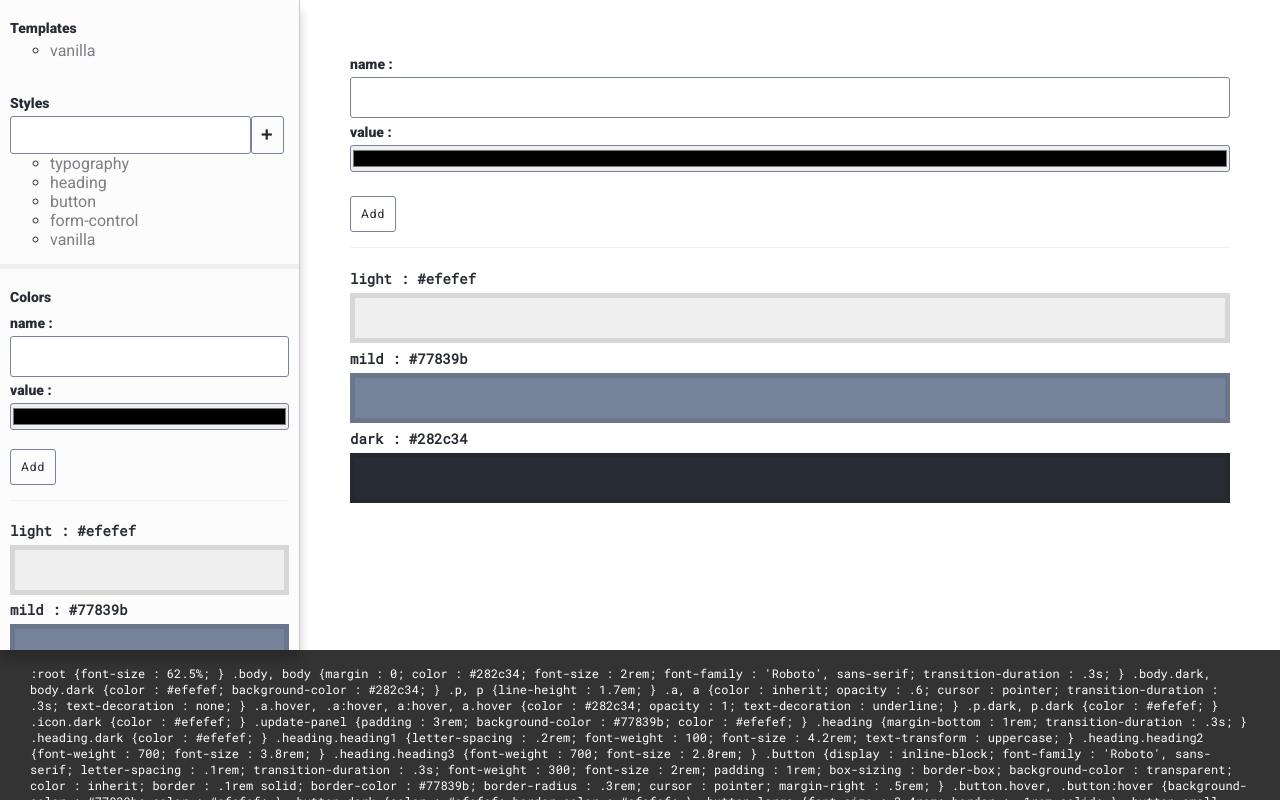
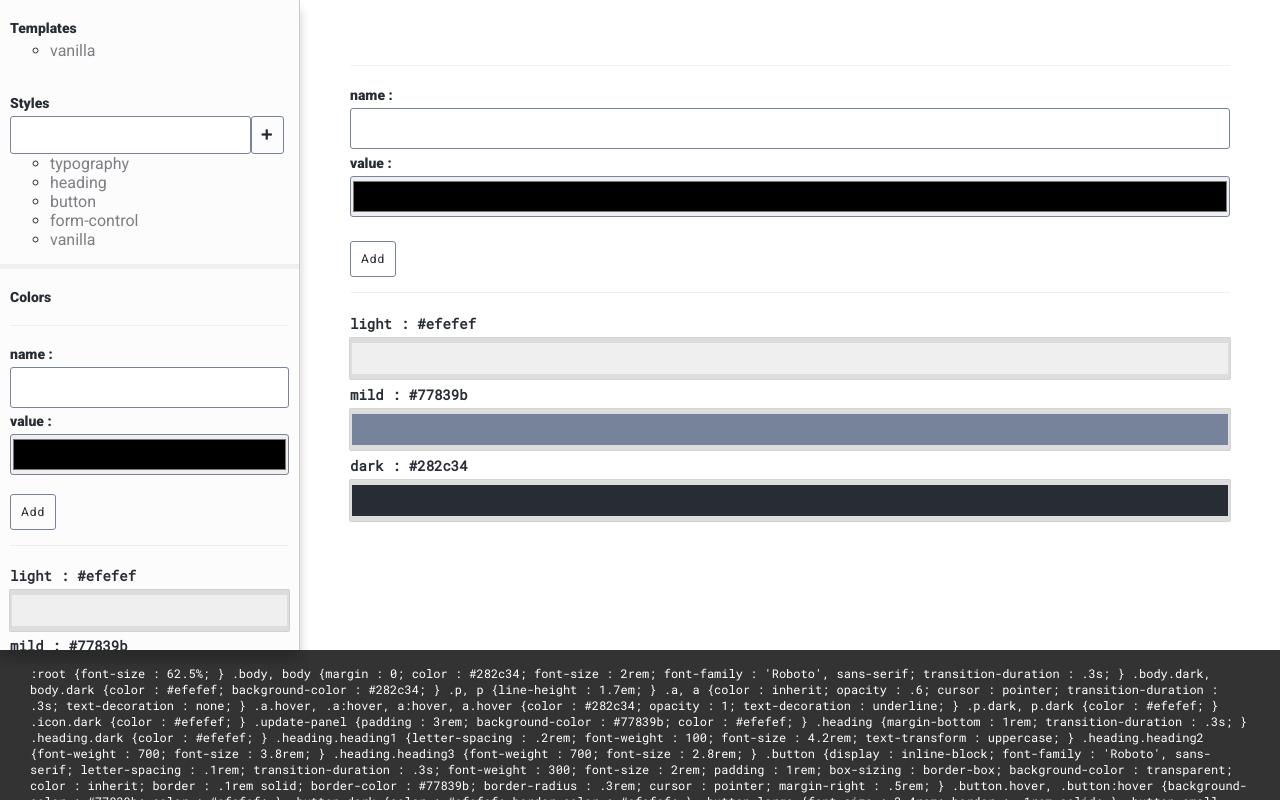
Before and after one commit to benbakle/dynamicStyleguide-reactjs, a React (Create React App) app: page /colors in a window 1280 px wide. Built offline with nearby package versions, Linux system fonts and the light colour scheme.

Commit message:
clean: color palette

```diff
--- a/src/assets/css/components/colors.scss
+++ b/src/assets/css/components/colors.scss
@@ -1,22 +1,32 @@
 .colors-display {
-  .add-color{
-    padding-bottom:1.5rem;
-    margin-bottom:1.5rem;
-    border-bottom:.1rem solid #efefef;
+  .add-color {
+    padding-top: 1.5rem;
+    padding-bottom: 1.5rem;
+    margin-top: 1.5rem;
+    margin-bottom: 1.5rem;
+    border-top: .1rem solid #efefef;
+    border-bottom: .1rem solid #efefef;
   }
+
   .color-box {
     width: 100%;
-    height: 5rem;
-    border:.5rem solid transparent;
+    height: 4.1rem;
+    border: .5rem solid #ddd;
+    border-left-width: .25rem;
+    border-right-width: .25rem;
     box-sizing: border-box;
+    box-shadow: 0 0 .1rem rgb(0, 0, 0);
     cursor: pointer;
   }
 
-  .color-palette, input{
+  .color-palette,
+  input {
     font-family: 'Roboto Mono', monospace;
   }
 
-  input[type='color']{
-    padding:0;
+  input[type='color'] {
+    padding: 0;
+    height: 4.1rem;
+    cursor: pointer;
   }
 }
--- a/src/components/Colors.js
+++ b/src/components/Colors.js
@@ -66,7 +66,6 @@ export default class Colors extends React.Component {
                             <div className="color-box" onClick={() => { setColor(item) }}
                                 style={{
                                     backgroundColor: item.value,
-                                    borderColor: "rgba(0,0,0,.1)",
                                 }} ></div>
                         </div>
                     )
```
